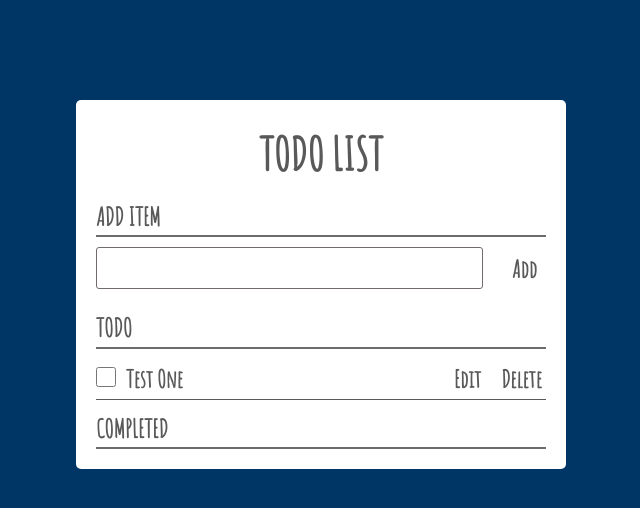
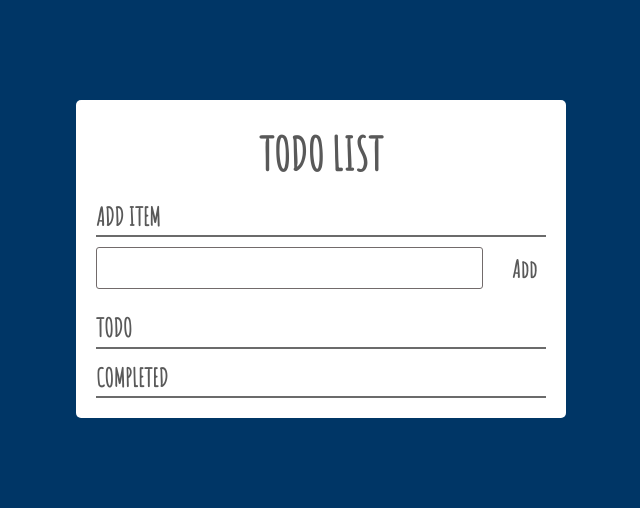
Before and after one commit to peridot2029/react-todo, a React (Create React App) app: page / in a window 1280 px wide. Shown: the top 508 px of the page, without its empty margins (319-959 px from the left). Built offline with nearby package versions, Linux system fonts and the light colour scheme.

Commit message:
react todoList date add, edit change item

```diff
--- a/src/components/Button/Button.jsx
+++ b/src/components/Button/Button.jsx
@@ -2,6 +2,7 @@ import React, { useState } from "react";
 import PropTypes, { element, string, func } from "prop-types";
 import classNames from "classnames";
 import "./Button.scss";
+
 const Button = ({ type, name, children, onClick }) => {
   const [isClicked, setClicked] = useState(false);
 
--- a/src/components/Checkbox/Checkbox.jsx
+++ b/src/components/Checkbox/Checkbox.jsx
@@ -5,7 +5,8 @@ import "./Checkbox.scss";
 
 const Checkbox = ({ ...props }) => {
   const { item, onClick, edit } = props;
-  const [value, setValue] = useState("");
+  const { content, isCompleted } = item;
+  const [value, setValue] = useState(isCompleted);
 
   const checkboxClass = classNames("checkbox");
   const labelClass = classNames("label", edit && "a11y-hidden");
@@ -20,11 +21,11 @@ const Checkbox = ({ ...props }) => {
 
   return (
     <label className={labelClass}>
-      {!edit ? item.content : ""}
+      {!edit ? content : ""}
       <input
         type="checkbox"
         className={checkboxClass}
-        value={item.isCompleted}
+        value={value}
         onClick={handleClick}
       />
     </label>
--- a/src/components/Checkbox/Checkbox.scss
+++ b/src/components/Checkbox/Checkbox.scss
@@ -1,3 +1,4 @@
+
 .checkbox {
   display: inherit;
   order: -2;
@@ -6,4 +7,5 @@
   margin: 8px 10px 0 0;
   border-radius: 3px;
   cursor: pointer;
+
 }
--- a/src/components/Error/Error.jsx
+++ b/src/components/Error/Error.jsx
@@ -1,7 +1,10 @@
 import React from "react";
+import classNames from "classnames";
 import "./Error.scss";
 
-const Error = ({ className }) => {
-  return <div className={className} />;
+const Error = ({ name }) => {
+  const ErrorClass = classNames("error", name && "is-error");
+
+  return <div className={ErrorClass} />;
 };
 export default Error;
--- a/src/components/Form/Form.jsx
+++ b/src/components/Form/Form.jsx
@@ -1,36 +1,36 @@
 import React, { useState } from "react";
-import classNames from "classnames";
-import Input from "../Input/Input";
+import Input from "./../Input/Input";
 import Button from "./../Button/Button";
 import Error from "./../Error/Error";
 import "./Form.scss";
 
 const Form = ({ addToDoItem }) => {
-  const [content, setContent] = useState("");
+  const [value, setValue] = useState("");
   const [error, setError] = useState(false);
 
   const handleSubmit = (e) => {
     e.preventDefault();
-    if (content === "") {
+
+    if (value === "") {
       setError(true);
     } else {
-      addToDoItem(content);
-      setContent("");
+      addToDoItem(value);
       setError(false);
+      setValue("");
     }
   };
 
-  const handleAddInput = (value) => {
-    setContent(value);
+  const addToDoInput = (value) => {
+    setValue(value);
   };
 
   return (
     <form className="add-form" onSubmit={handleSubmit}>
       <div>
-        <Input className="add" onChange={handleAddInput} />
+        <Input name="add" value={value} onChange={addToDoInput} />
         <Button type="submit" name="add" />
       </div>
-      <Error className={classNames("error", error && "is-error")} />
+      <Error name={error} />
     </form>
   );
 };
--- a/src/components/Input/Input.jsx
+++ b/src/components/Input/Input.jsx
@@ -1,33 +1,17 @@
-import React, { useState } from "react";
+import React from "react";
 import classNames from "classnames";
 import "./Input.scss";
 
-const Input = ({ className, item, ...props }) => {
-  const [value, setValue] = useState("");
-  const [content, setContent] = useState("");
+const Input = ({ name, value, ...props }) => {
+  const inputClass = classNames("input", name && `input-${name}`);
 
-  const inputClass = classNames(
-    "input",
-    className && `input-${className}`,
-    item && "input-edit"
-  );
-
-  const labelClass = classNames(
-    "label",
-    className === "add" && `label-${className}`,
-    item && "label-edit"
-  );
+  const labelClass = classNames("label", name && `label-${name}`);
 
   const handleChange = (e) => {
-    setValue(e.target.value);
-
-    const { onChange, editChange } = props;
-    console.log(editChange);
+    const { onChange } = props;
 
     if (onChange) {
       onChange(e.target.value);
-    } else if (editChange) {
-      console.log("!");
     }
   };
 
@@ -36,7 +20,7 @@ const Input = ({ className, item, ...props }) => {
       <input
         type="text"
         className={inputClass}
-        value={value || item}
+        value={value}
         onChange={handleChange}
       />
     </label>
--- a/src/components/ToDoItem/ToDoItem.jsx
+++ b/src/components/ToDoItem/ToDoItem.jsx
@@ -1,53 +1,103 @@
 import React, { useContext, useState } from "react";
+import ToDoListContext from "../ToDoListContext/ToDoList.context";
 import Checkbox from "./../Checkbox/Checkbox";
 import Input from "../Input/Input";
 import Button from "../Button/Button";
-import ToDoListContext from "../ToDoListContext/ToDoList.context";
 import "./ToDoItem.scss";
 
 const ToDoItem = ({ item }) => {
-  const [todoData, setToDoData] = useContext(ToDoListContext);
+  // recycle variable
+  let index, list;
+
+  const [todoList, setTodoList] = useContext(ToDoListContext);
+
+  // edit input text state
   const [onInput, setOnInput] = useState(false);
+
+  // edit state
   const [edit, setEdit] = useState(false);
 
-  const handleEditClick = (value) => {
+  // todoList - findIndex, filter
+  const filterd = (todo) => todo.id === item.id;
+
+  // todoList - isCompleted :fasle, filter
+  const isComplteFilterd = (todo) => todo.id === item.id && !todo.isCompleted;
+
+  // todoList
+  const changeResultMap = (todo) => {
+    todo.isCompleted = !todo.isCompleted;
+    todo.date = new Date().toTimeString();
+    return todo;
+  };
+
+  // editItem - content value change
+  const resultMap = (value, item) => {
+    item.content = value;
+    return item;
+  };
+
+  // edit button click event
+  const handleEditClick = () => {
     setOnInput(true);
     setEdit(true);
-    editChange(value);
   };
 
-  const editChange = (value) => {
-    console.log(value);
+  // value - edit input text value
+  const editToDoItem = (value) => {
+    const editItem = todoList.filter(isComplteFilterd);
+    const editItemResult = editItem.map(resultMap.bind(item, value));
+    index = todoList.findIndex(filterd);
+    list = [...todoList];
+    list.splice(index, editItemResult);
+    setTodoList(list);
+  };
+  // save button click event
+  const handleSaveClick = () => {
+    setOnInput(false);
+    setEdit(false);
+  };
+  // delete button click event
+  const handleDeleteClick = () => {
+    index = todoList.findIndex(filterd);
+    list = [...todoList];
+    list.splice(index, 1);
+    setTodoList(list);
   };
 
-  const handleDeleteClick = () => {
-    const index = todoData.findIndex((todo) => todo.id === item.id);
-    const list = [...todoData];
-    list.splice(index, 1);
-    setToDoData(list);
-  };
-
-  const handleCheckToggle = (value) => {
-    if (value === "false") {
-    }
+  // checkbox value change event
+  const handleToggleClick = () => {
+    const changeItem = todoList.filter(isComplteFilterd);
+    const changeItemResult = changeItem.map(changeResultMap);
+    index = todoList.findIndex(filterd);
+    list = [...todoList];
+    list.splice(index, changeItem);
+    setTodoList(list);
   };
 
   return (
     <li>
       <Checkbox
         type="checkbox"
-        onClick={handleCheckToggle}
         item={!onInput && item}
         edit={edit}
+        onClick={handleToggleClick}
       />
-      {onInput && <Input item={item.content} onChange={editChange} />}
+
+      {onInput && (
+        <Input name="edit" value={item.content} onChange={editToDoItem} />
+      )}
       <div className="todo-btngroup">
-        <Button
-          type="button"
-          onClick={handleEditClick}
-          name={edit ? "save" : "edit"}
-        />
-        <Button type="button" onClick={handleDeleteClick} name="delete" />
+        {!edit && (
+          <Button
+            type="button"
+            name="edit"
+            eidt={edit}
+            onClick={handleEditClick}
+          />
+        )}
+        {edit && <Button type="submit" name="save" onClick={handleSaveClick} />}
+
+        <Button type="button" name="delete" onClick={handleDeleteClick} />
       </div>
     </li>
   );
--- a/src/components/ToDoList/ToDoList.jsx
+++ b/src/components/ToDoList/ToDoList.jsx
@@ -1,4 +1,4 @@
-import React, { useState } from "react";
+import React, { useState, useEffect } from "react";
 import uuid from "uuid/dist/v1";
 import Form from "../Form/Form";
 import ToDoItem from "../ToDoItem/ToDoItem";
@@ -6,16 +6,36 @@ import ToDoListContext from "../ToDoListContext/ToDoList.context";
 import "./ToDoList.scss";
 
 const ToDoList = () => {
-  const [todoData, setToDoData] = useState([
-    { id: 1, content: "test One", isCompleted: false },
-  ]);
+  const loadedToDo = JSON.parse(localStorage.getItem("TODO")) || [];
 
-  const addToDoItem = (content) => {
-    setToDoData([...todoData, { id: uuid(), content, isCompleted: false }]);
+  const [todoList, setTodoList] = useState(loadedToDo);
+
+  const addToDoItem = (value) => {
+    setTodoList([
+      ...todoList,
+      {
+        id: uuid(),
+        content: value,
+        isCompleted: false,
+        date: new Date().toTimeString(),
+      },
+    ]);
   };
 
+  // const todoListSort = (a, b) => {
+  //   let dateA = new Date(a["date"]).getTime();
+  //   let dateB = new Date(b["date"]).getTime();
+  //   return dateA < dateB ? 1 : -1;
+  // };
+
+  // todoList.sort(todoListSort);
+
+  useEffect(() => {
+    localStorage.setItem("TODO", JSON.stringify(todoList));
+  }, [todoList]);
+
   return (
-    <ToDoListContext.Provider value={[todoData, setToDoData]}>
+    <ToDoListContext.Provider value={[todoList, setTodoList]}>
       <main>
         <section>
           <h1>todo list</h1>
@@ -26,14 +46,21 @@ const ToDoList = () => {
           <div className="todo">
             <h2>todo</h2>
             <ul className="incomplete">
-              {todoData.map(
+              {todoList.map(
                 (item) =>
                   !item.isCompleted && <ToDoItem key={item.id} item={item} />
               )}
             </ul>
           </div>
+
           <div className="todo">
             <h2>completed</h2>
+            <ul className="completed">
+              {todoList.map(
+                (item) =>
+                  item.isCompleted && <ToDoItem key={item.id} item={item} />
+              )}
+            </ul>
           </div>
         </section>
       </main>
--- a/src/components/ToDoListContext/ToDoList.context.js
+++ b/src/components/ToDoListContext/ToDoList.context.js
@@ -1,7 +1,6 @@
 import React from "react";
 
 const ToDoListContext = {
-  todoData: [],
-  completedData: [],
+  todoList: [],
 };
 export default React.createContext(ToDoListContext);
--- a/src/pages/App.css
+++ b/src/pages/App.css
@@ -1,6 +1,5 @@
 @charset "utf-8";
 @import url('https://fonts.googleapis.com/css2?family=Amatic+SC&display=swap');
-@import url('https://fonts.googleapis.com/css2?family=Nanum+Pen+Script&display=swap');
 
 /* margin, padding */
 body,
```
Also changed, not shown: 1 other file (tests, documents, lock files or other folders).
